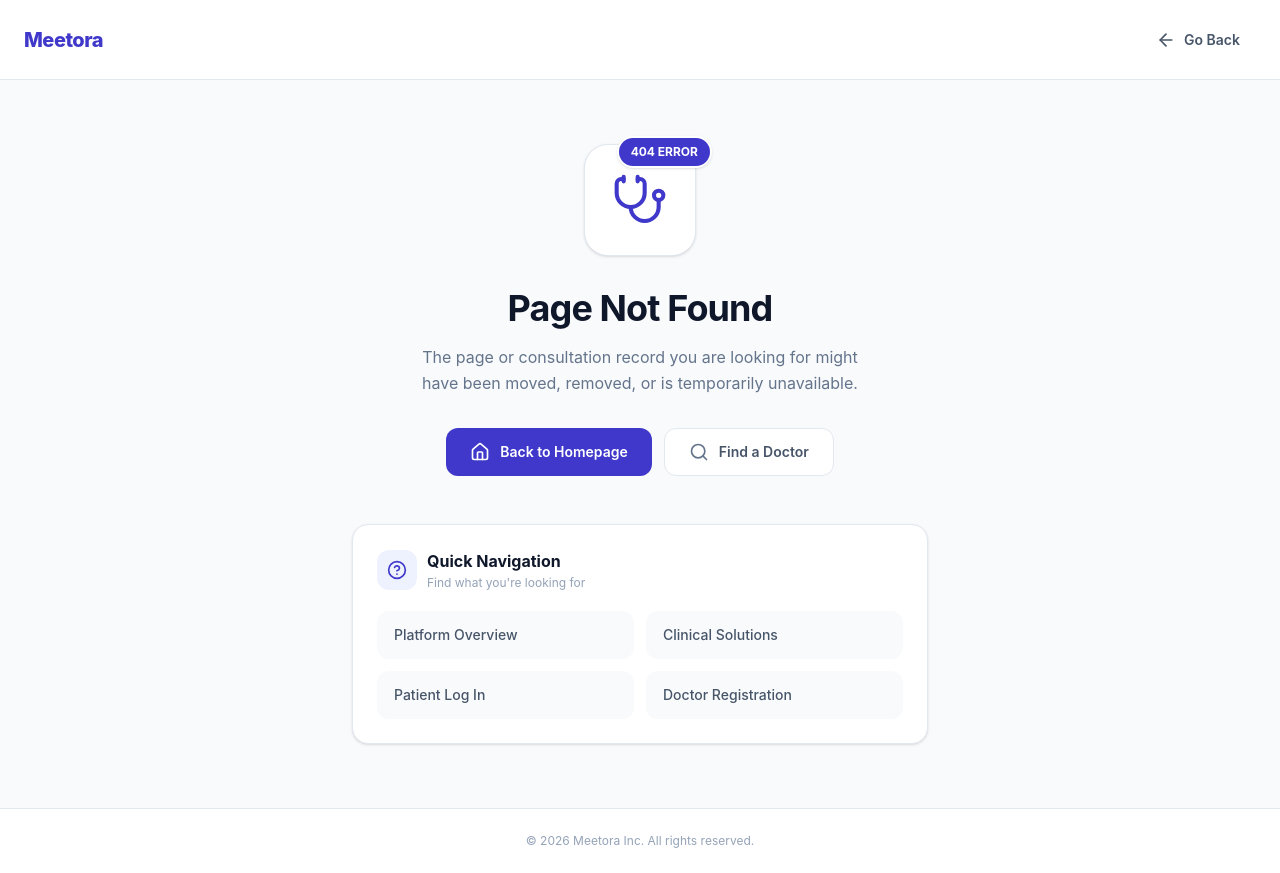
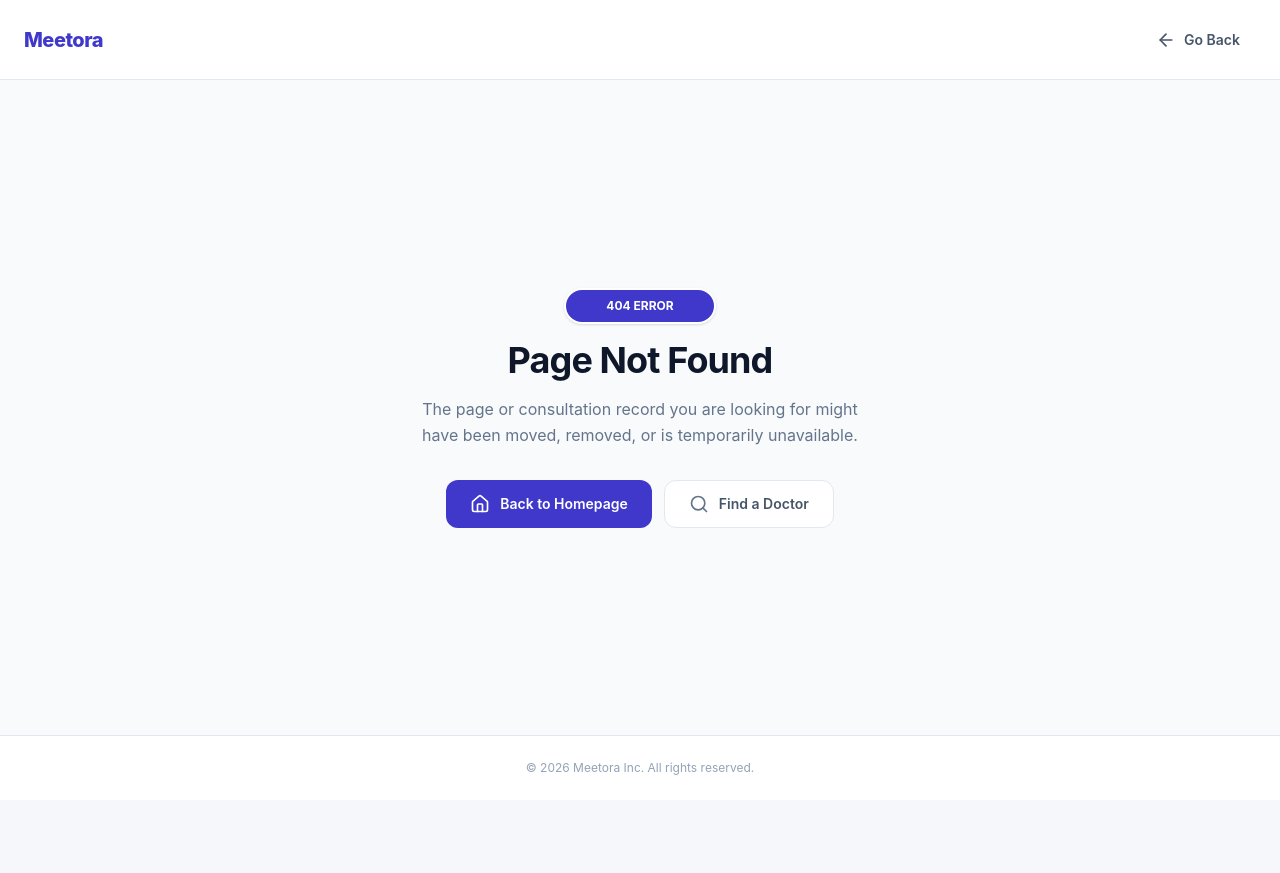
Before and after one commit to ayoubsofi21/Meetora, a React app in the folder frontend/: page /doctors in a window 1280 px wide. After the commit the page ends 800 px from the top, so only its background shows below. Built offline with nearby package versions, Linux system fonts and the light colour scheme; the HTML template or start-up script is replaced by a standard one.

Commit message:
unify 404 page with Meetora design system

```diff
--- a/frontend/src/pages/NotFound.jsx
+++ b/frontend/src/pages/NotFound.jsx
@@ -43,31 +43,19 @@ export default function NotFound() {
       <main className="flex-1 flex items-center justify-center px-4 sm:px-6 py-16">
         <div className="max-w-xl w-full text-center">
 
-          {/* Icon */}
-          <div className="relative inline-block mb-8">
-            <div
-              className="w-28 h-28 rounded-3xl bg-white
-                border border-[#E2E8F0] shadow-sm
-                flex items-center justify-center mx-auto"
-            >
-              <Stethoscope
-                className="w-14 h-14 text-[#3F38CA]"
-                strokeWidth={1.75}
-              />
-            </div>
-
+         {/* Icon */}
+          <div className="flex justify-center items-center mb-4">
             {/* 404 Badge */}
             <span
-              className="absolute -top-2 -right-4
-                bg-[#3F38CA] text-white
-                text-xs font-bold px-3 py-1.5
-                rounded-full border-2 border-white shadow-sm"
+              className="
+                bg-[#3F38CA] text-white text-center
+                text-xs font-bold px-10 py-2
+                rounded-full border-2 border-white shadow-sm
+              "
             >
               404 ERROR
             </span>
           </div>
-
-          {/* Title */}
           <h1 className="text-3xl sm:text-4xl font-bold text-[#0F172A] tracking-tight">
             Page Not Found
           </h1>
@@ -109,92 +97,6 @@ export default function NotFound() {
               <span>Find a Doctor</span>
             </Link>
           </div>
-
-          {/* Quick Navigation */}
-          <div
-            className="mt-12 bg-white rounded-2xl p-6
-              border border-[#E2E8F0] shadow-sm text-left"
-          >
-            {/* Section Header */}
-            <div className="flex items-center gap-2.5 mb-5">
-              <div
-                className="w-10 h-10 rounded-xl bg-[#EEF2FF]
-                  flex items-center justify-center"
-              >
-                <HelpCircle className="w-5 h-5 text-[#3F38CA]" />
-              </div>
-
-              <div>
-                <h2 className="text-base font-bold text-[#0F172A]">
-                  Quick Navigation
-                </h2>
-
-                <p className="text-xs text-[#94A3B8] mt-0.5">
-                  Find what you're looking for
-                </p>
-              </div>
-            </div>
-
-            {/* Links */}
-            <div className="grid grid-cols-1 sm:grid-cols-2 gap-3">
-
-              <Link
-                to="/#platform"
-                className="min-h-12 px-4 flex items-center
-                  rounded-xl bg-[#F8FAFC]
-                  border border-transparent
-                  text-sm font-medium text-[#475569]
-                  hover:text-[#3F38CA]
-                  hover:bg-[#EEF2FF]
-                  hover:border-[#E0E7FF]
-                  transition-all"
-              >
-                Platform Overview
-              </Link>
-
-              <Link
-                to="/#solutions"
-                className="min-h-12 px-4 flex items-center
-                  rounded-xl bg-[#F8FAFC]
-                  border border-transparent
-                  text-sm font-medium text-[#475569]
-                  hover:text-[#3F38CA]
-                  hover:bg-[#EEF2FF]
-                  hover:border-[#E0E7FF]
-                  transition-all"
-              >
-                Clinical Solutions
-              </Link>
-
-              <Link
-                to="/login"
-                className="min-h-12 px-4 flex items-center
-                  rounded-xl bg-[#F8FAFC]
-                  border border-transparent
-                  text-sm font-medium text-[#475569]
-                  hover:text-[#3F38CA]
-                  hover:bg-[#EEF2FF]
-                  hover:border-[#E0E7FF]
-                  transition-all"
-              >
-                Patient Log In
-              </Link>
-
-              <Link
-                to="/register"
-                className="min-h-12 px-4 flex items-center
-                  rounded-xl bg-[#F8FAFC]
-                  border border-transparent
-                  text-sm font-medium text-[#475569]
-                  hover:text-[#3F38CA]
-                  hover:bg-[#EEF2FF]
-                  hover:border-[#E0E7FF]
-                  transition-all"
-              >
-                Doctor Registration
-              </Link>
-            </div>
-          </div>
         </div>
       </main>
 
```
